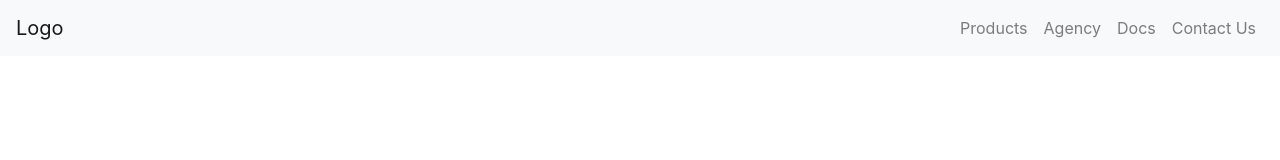
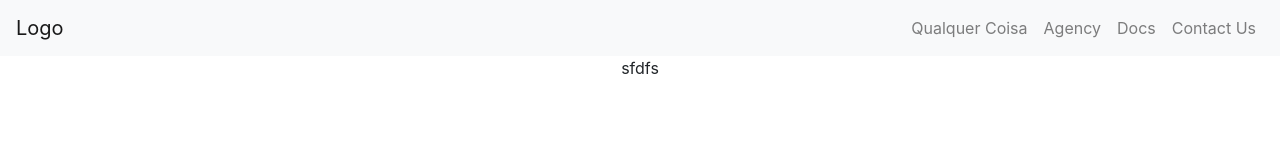
Before and after one commit to jotafullstack/BuildNow, a React (Create React App) app: page / in a window 1280 px wide. Shown: the top 160 px of the page. Built offline with nearby package versions, Linux system fonts and the light colour scheme.

Commit message:
Main Component

```diff
--- a/src/App.js
+++ b/src/App.js
@@ -3,6 +3,9 @@ import "./App.css";
 
 // Header
 import Header from "./components/header";
+
+// Main
+import Main from "./components/main";
 
 // Header Configs
 var HeaderConfig = {
@@ -13,9 +16,14 @@ var HeaderConfig = {
   menuShow: true,
   linksShow: true,
   links: [
-    { title: "Products", url: "", subItemShow: false },
-    { title: "Agency", url: "", subItemShow: false },
-    { title: "Docs", url: "", subItemShow: false },
+    {
+      title: "Qualquer Coisa",
+      url: "",
+      subItemShow: false,
+      subItens: [{ title: "Teste 1", url: "" }, { title: "Teste 2", url: "" }]
+    },
+    { title: "Agency", url: "", subItemShow: false, subItens: [] },
+    { title: "Docs", url: "", subItemShow: false, subItens: [] },
     {
       title: "Contact Us",
       url: "",
@@ -25,6 +33,13 @@ var HeaderConfig = {
   ],
   ctaShow: false,
   cta: { title: "More Information", url: "", variant: "primary" }
+};
+
+var MainConfig = {
+  isShow: true
+  /*moduleABCShow: false,
+  moduleDEFShow: false,
+  moduleGHIShow: false*/
 };
 
 function App() {
@@ -41,6 +56,7 @@ function App() {
         ctaShow={HeaderConfig.ctaShow}
         cta={HeaderConfig.cta}
       />
+      <Main isShow={MainConfig.isShow} />
     </div>
   );
 }
--- /dev/null
+++ b/src/components/main/index.js
@@ -0,0 +1 @@
+export { default } from "./main-container";
--- /dev/null
+++ b/src/components/main/main-container.js
@@ -0,0 +1,22 @@
+import React, { Component } from "react";
+import "./main.css";
+
+import { Container } from "react-bootstrap";
+
+class Main extends Component {
+  /* Construtor for getting props and setting states */
+  constructor(props) {
+    super(props);
+    /* For Show or Hide Component */
+    this.state = {
+      isShow: this.props.isShow
+    };
+  }
+
+  /* Render Component */
+  render() {
+    return <Container>sfdfs</Container>;
+  }
+}
+
+export default Main;
```
Also changed, not shown: src/components/main/main.css (added).
